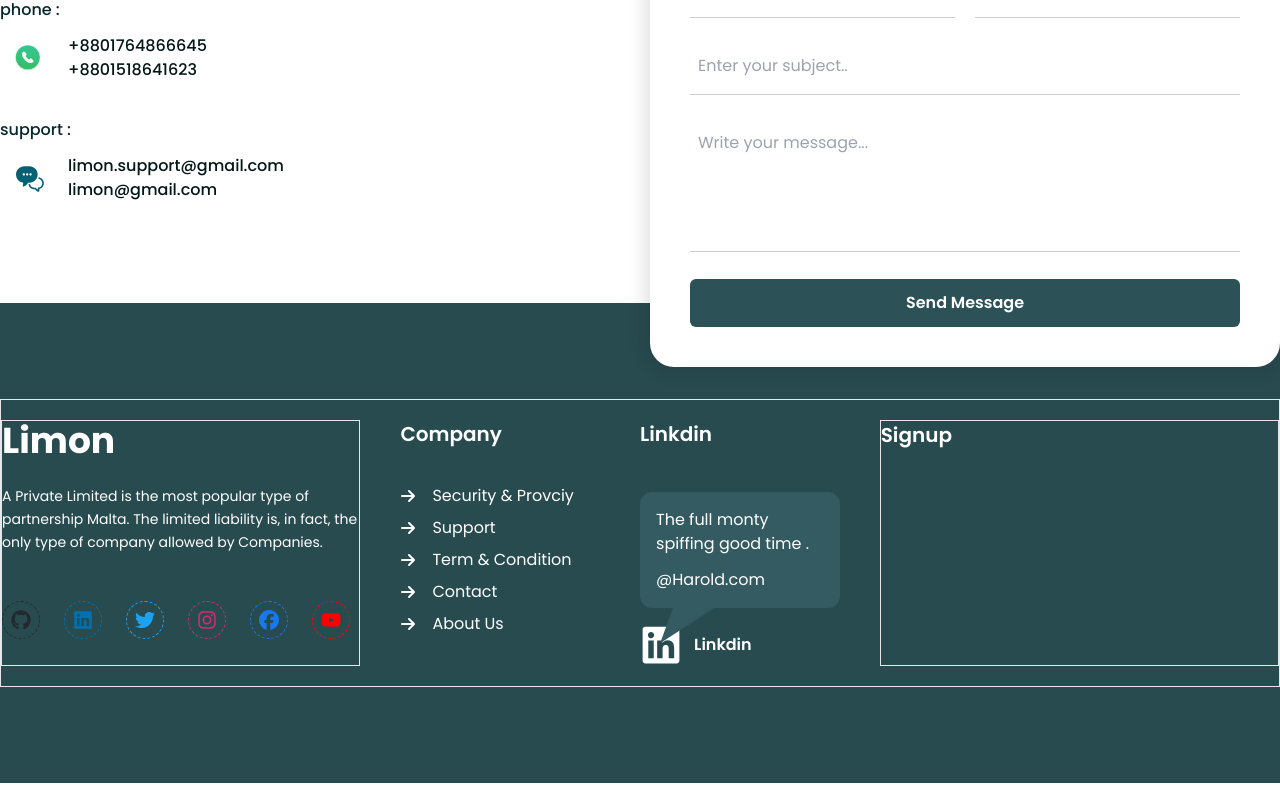
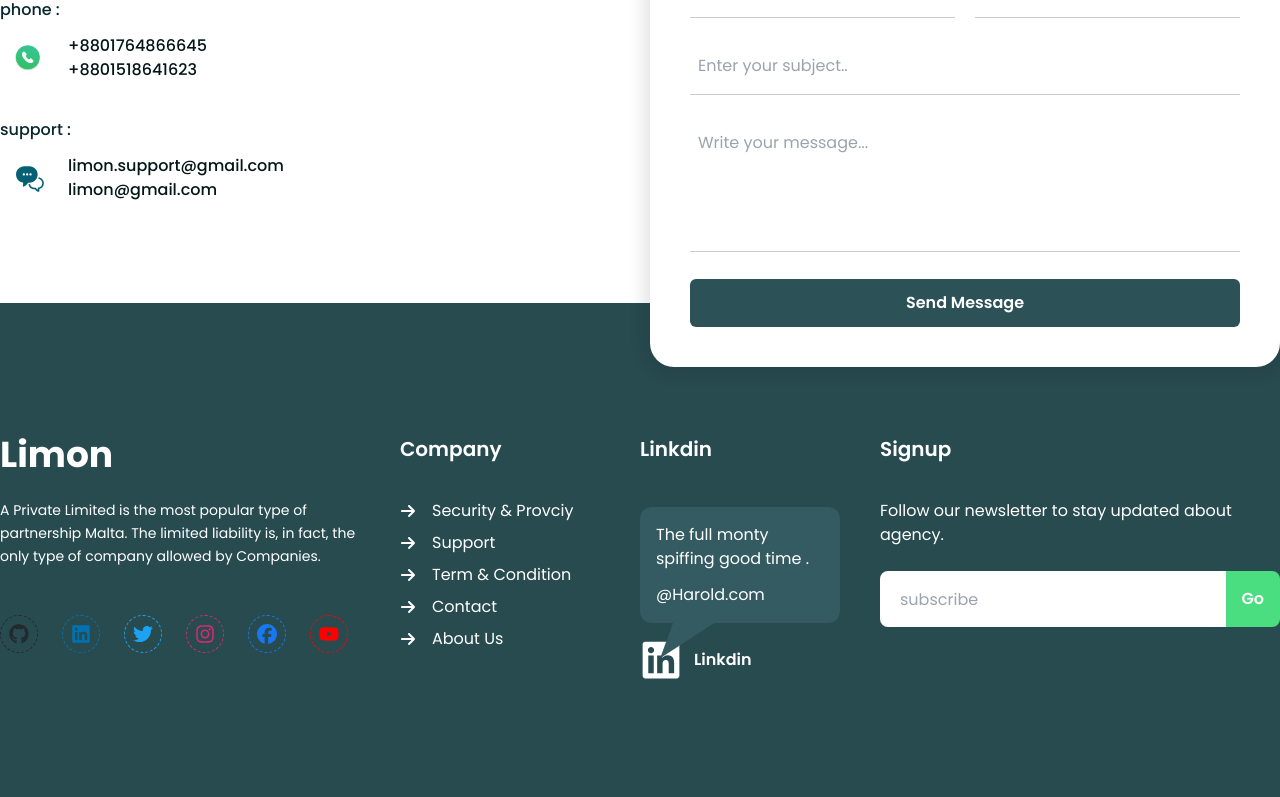
Before and after one commit to Limon-sheikh/My-portfolio, a React (Vite) app in the folder my-website/: page /contact in a window 1280 px wide. Shown: the part 443-1240 px from the top of the page. Built offline with nearby package versions, Linux system fonts and the light colour scheme.

Commit message:
footer section all complete

```diff
--- a/my-website/src/components/footer/FooterAbout.jsx
+++ b/my-website/src/components/footer/FooterAbout.jsx
@@ -6,14 +6,14 @@ import Logo from '../Navber/Logo'
 
 const FooterAbout = () => {
     return (
-      <div className="w-full max-w-full border">
+      <div>
         {footerData.map((item) => (
           <div key={item.id} className="w-full">
             {item.type === "about" && (
               <div className="flex flex-col overflow-hidden">
                 <Logo />
                 <h5 className="break-words text-sm leading-relaxed mt-6">{item.description}</h5>
-                <SocialIcon size={20} wrapperClass="flex flex-wrap justify-start gap-10 lg:gap-6 mt-12"
+                <SocialIcon size={20} wrapperClass="flex justify-between sm:justify-start sm:gap-10 lg:gap-6 mt-12"
                 className="flex flex-wrap gap-10 border border-dashed rounded-full p-2"
                 />
               </div>
--- a/my-website/src/components/footer/NewsLetter.jsx
+++ b/my-website/src/components/footer/NewsLetter.jsx
@@ -3,12 +3,21 @@ import { footerData } from '../../data/footer';
 
 const NewsLetter = () => {
     return (
-        <div className='border'>
+        <div>
             {footerData.map((item) =>(
                 <div key={item.id}>
                     {item.type === "signup" && (
                         <div>
                             <h5 className="text-xl font-semibold capitalize">{item.title}</h5>
+                            <p className='mt-9'>{item.description}</p>
+                            <form action="#" className='mt-6 h-14 flex'>
+                                <input type="text" placeholder={item.placeholder}
+                                className='px-5 h-full w-full text-black outline-none rounded-tl-lg rounded-bl-lg'
+                                />
+                                <button type="submit" className='bg-green-400 h-full px-4 capitalize font-semibold rounded-tr-lg rounded-br-lg'>
+                                    {item.buttonText}
+                                </button>
+                            </form>
                         </div>
                     )}
                 </div>
--- a/my-website/src/data/footer.js
+++ b/my-website/src/data/footer.js
@@ -34,8 +34,9 @@ export const footerData = [
     id: 4,
     type: "signup",
     title: "signup",
-    name: "signup",
-    description:"hjhj",
+    placeholder: "subscribe",
+    buttonText: "go",
+    description:"Follow our newsletter to stay updated about agency.",
     link:[
       {id: 1, name: "Security & Provciy", url: "/", icon: GoSearch},
     ],
--- a/my-website/src/pages/Footer.jsx
+++ b/my-website/src/pages/Footer.jsx
@@ -7,9 +7,9 @@ import NewsLetter from "../components/footer/NewsLetter";
 
 const Footer = () => {
   return (
-    <footer className="bg-dark_blue py-24 text-white">
+    <footer className="bg-dark_blue pt-28 pb-24 text-white">
       <div className="container mx-auto h-full">
-        <div className="border p-5 md:px-0 w-full grid grid-cols-1 gap-14 lg:gap-10 lg:grid-cols-[1.8fr_1fr_1fr_2fr]">
+        <div className="p-5 md:px-0 w-full grid grid-cols-1 gap-16 lg:gap-10 lg:grid-cols-[1.8fr_1fr_1fr_2fr]">
           <FooterAbout/>
           <FooterLink/>
           <FooterLinkedin/>
--- a/my-website/src/pages/Hero.jsx
+++ b/my-website/src/pages/Hero.jsx
@@ -20,7 +20,7 @@ const Home = () => {
                 <span className="text-accent ">{sheikh}</span>
               </h1>
               {/* typewriter */}
-              <div className="mt-[10vh] flex items-center flex-wrap gap-1 py-1">
+              <div className="mt-[9vh] flex items-center flex-wrap gap-1 py-1">
                 <span className="text-[14px] opacity-60 font-medium">{title}</span>
                 <div className="w-56 sm:w-72 md:w-[16.5rem] flex items-center overflow-hidden overw whitespace-nowrap">
                   <div className="inline-block">
@@ -33,11 +33,11 @@ const Home = () => {
               </div>
             </div>
 
-            <div className="mt-[14vh]">
-              <SocialIcon size={20} wrapperClass='flex flex-wrap justify-between md:justify-start gap-2 md:gap-6'
+            <div className="mt-[14vh] flex flex-col gap-[4vh]">
+              <SocialIcon size={22} wrapperClass='flex flex-wrap justify-between md:justify-start gap-2 md:gap-6'
                 className={`border p-2 rounded-tl-3xl rounded-tr-3xl rounded-br-3xl`}
               />
-              <div className="flex justify-between gap-4 md:justify-start md:gap-9 py-5">
+              <div className="flex justify-between gap-4 md:justify-start md:gap-9">
                 <Button title="view more" border={false}
                   className="bg-accent text-gray px-7 py-2 font-semibold text-[4vw] sm:text-[3vw] md:text-xl hover:bg-hover
                     transition-all duration-150 ease-linear rounded-md "
```
